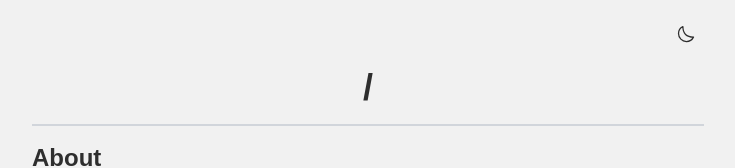
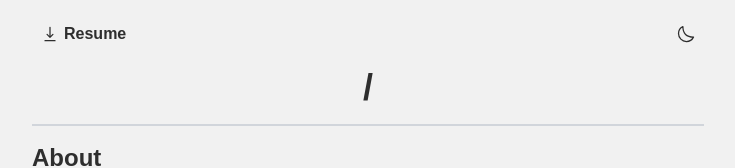
Before and after one commit to davdmoo/davdmoo, a Next.js app: page / in a window 1280 px wide. Shown: the top 168 px of the page, without its empty margins (272-1007 px from the left). Built offline with nearby package versions, Linux system fonts and the light colour scheme.

Commit message:
add download resume feature

```diff
--- /dev/null
+++ b/app/components/download_cv_button.components.tsx
@@ -0,0 +1,17 @@
+"use client"
+
+import DownloadIcon from "./download_icon.components"
+import TextButton from "./text_button.components"
+
+export default function DownloadCvButton() {
+  return (
+    <TextButton
+      onClick={() => {
+        window.open("/resume.pdf", "_blank")?.focus()
+      }}
+    >
+      <DownloadIcon />
+      <p className="mb-0">Resume</p>
+    </TextButton>
+  )
+}
--- /dev/null
+++ b/app/components/download_icon.components.tsx
@@ -0,0 +1,20 @@
+export default function DownloadIcon() {
+  return (
+    <svg
+      width="20px"
+      height="20px"
+      strokeWidth="1.5"
+      viewBox="0 0 24 24"
+      fill="none"
+      xmlns="http://www.w3.org/2000/svg"
+    >
+      <path d="M6 20L18 20" strokeWidth="1.5" strokeLinecap="round" strokeLinejoin="round"></path>
+      <path
+        d="M12 4V16M12 16L15.5 12.5M12 16L8.5 12.5"
+        strokeWidth="1.5"
+        strokeLinecap="round"
+        strokeLinejoin="round"
+      ></path>
+    </svg>
+  )
+}
--- a/app/components/layout_header.components.tsx
+++ b/app/components/layout_header.components.tsx
@@ -1,9 +1,11 @@
+import DownloadCvButton from "./download_cv_button.components"
 import ThemeSwitcher from "./theme_switcher.components"
 
 export default function LayoutHeader() {
   return (
     <header className="flex justify-center pt-4">
-      <div className="lg:max-w-2xl md:max-w-2xl flex-1 flex flex-row justify-end">
+      <div className="lg:max-w-2xl md:max-w-2xl flex-1 flex flex-row justify-between">
+        <DownloadCvButton />
         <ThemeSwitcher />
       </div>
     </header>
--- /dev/null
+++ b/app/components/text_button.components.tsx
@@ -0,0 +1,18 @@
+import { MouseEventHandler } from "react"
+
+export default function TextButton({
+  children,
+  onClick,
+}: Readonly<{
+  children: React.ReactNode
+  onClick: MouseEventHandler<HTMLButtonElement> | undefined
+}>) {
+  return (
+    <button
+      onClick={onClick}
+      className="flex flex-row items-center space-x-1 font-semibold text-sm text-foreground bg-transparent border-0 rounded-md hover:rounded-md px-2"
+    >
+      {children}
+    </button>
+  )
+}
--- a/app/globals.css
+++ b/app/globals.css
@@ -69,6 +69,10 @@
   hr {
     @apply text-disabled bg-disabled border-disabled h-0.5;
   }
+
+  dialog {
+    @apply rounded p-4 bg-lighter-background text-foreground drop-shadow-2xl;
+  }
 }
 
 :root {
--- a/app/guest-book/page.tsx
+++ b/app/guest-book/page.tsx
@@ -136,12 +136,12 @@ export default function GuestBookPage() {
         </button>
       </form>
 
-      <dialog ref={dialog} className="rounded p-4 bg-foreground">
+      <dialog ref={dialog}>
         <div className="flex flex-col items-end">
           <h2>Your message has been sent!</h2>
           <button
             onClick={() => closeDialog(dialog)}
-            className="mt-2 p-2 bg-transparent border-0 rounded text-background text-sm lg:text-base md:text-base"
+            className="mt-2 p-2 bg-transparent border-0 rounded-md text-foreground text-sm lg:text-base md:text-base"
           >
             Close
           </button>
```
Also changed, not shown: 1 other file (tests, documents, lock files or other folders).
